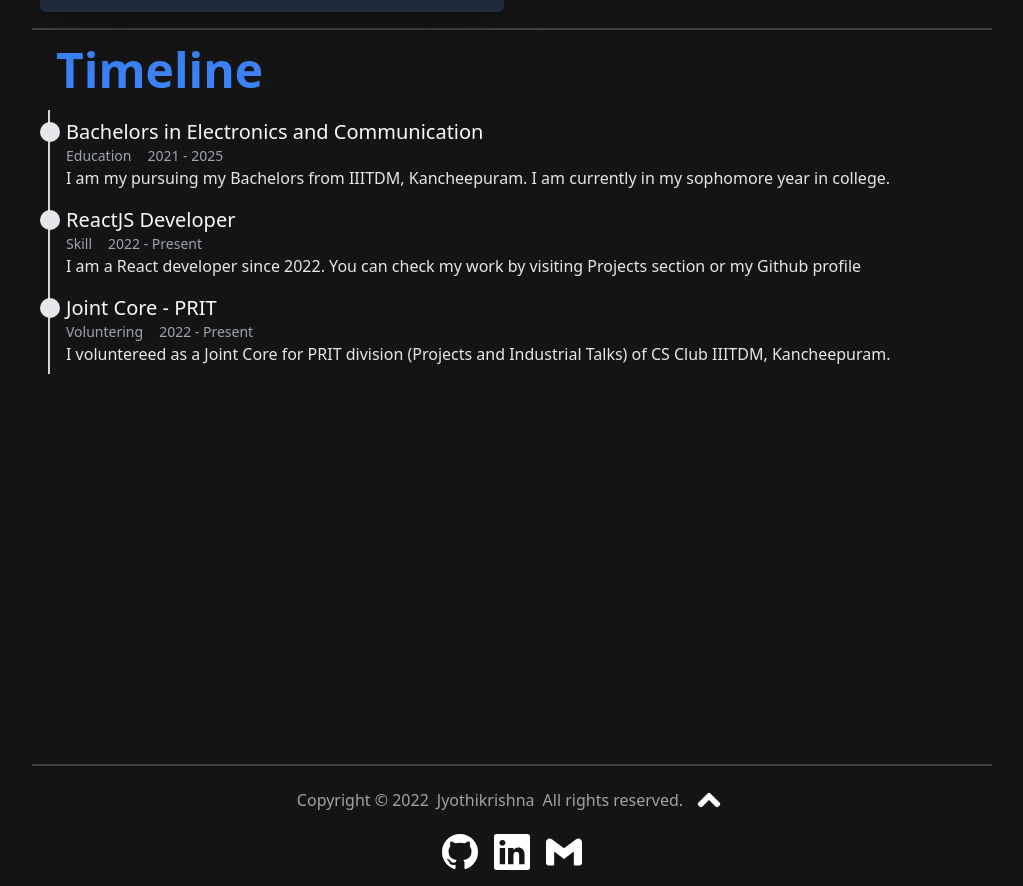
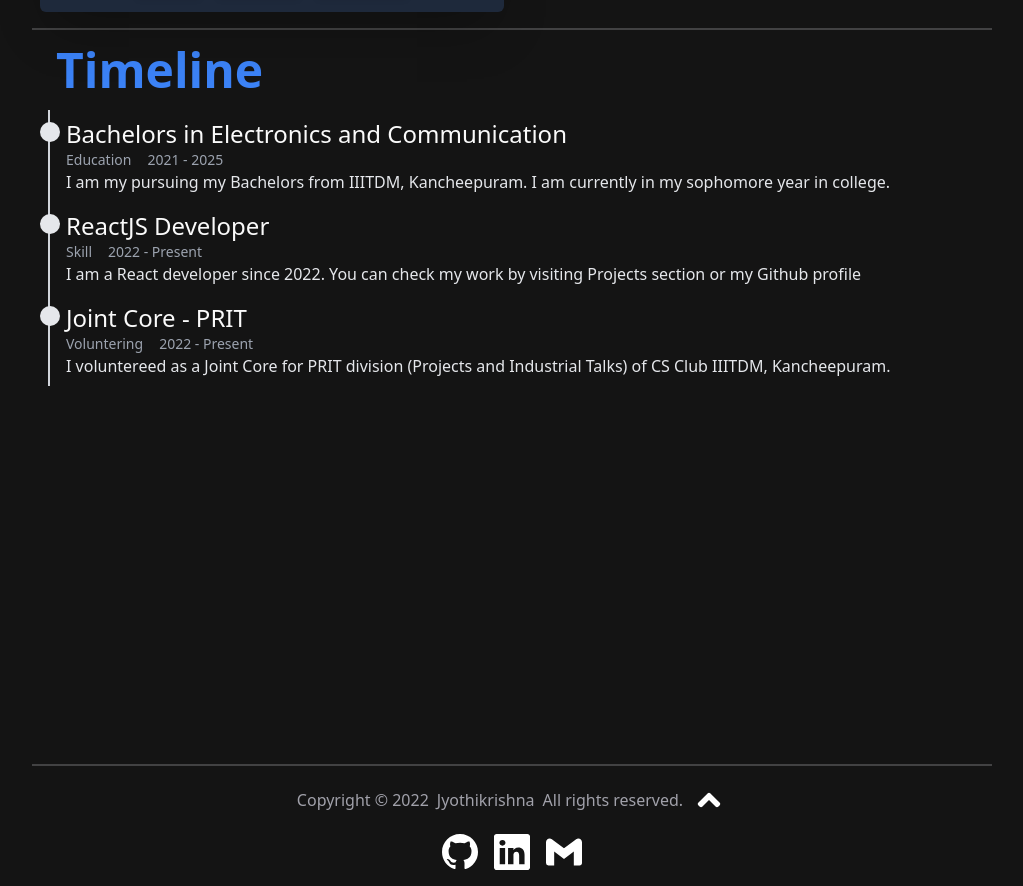
Before and after one commit to bhendi-boi/portfolio, a React (Vite) app: page / in a window 1280 px wide. Shown: the part 2572-3458 px from the top of the page, without its empty margins (128-1151 px from the left). Built offline with nearby package versions, Linux system fonts and the light colour scheme.

Commit message:
changed font-size of titleprop in timeline section

```diff
--- a/src/components/TimeLineItem.jsx
+++ b/src/components/TimeLineItem.jsx
@@ -4,7 +4,7 @@ const TimeLineItem = ({ title, start, end, details, links, category }) => {
   return (
     <article className="py-2 pl-4 border-l-2 border-gray-300">
       <div className="flex flex-col relative after:content-[''] after:w-5 after:h-5 after:rounded-full after:bg-gray-200 after:absolute after:-left-[26px] after:top-1">
-        <h3 className="text-xl font-medium text-neutral-50">{title}</h3>
+        <h3 className="text-2xl font-medium text-neutral-50">{title}</h3>
         <p className="inline-flex gap-4 text-sm text-gray-400 capitalize">
           {category}
           <span>
```
